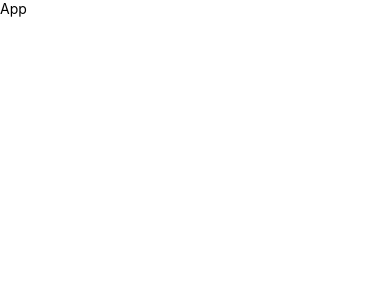
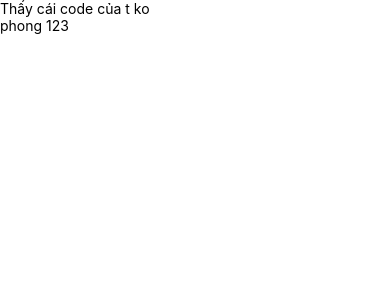
Before and after one commit to theking250902/Mobile_APP, a React Native app in the folder Grocery_app/: screen / in a window 390 px wide. Shown: the top 300 px of the page. Built offline with nearby package versions, Linux system fonts and the light colour scheme.

Commit message:
Update App.js
test02

```diff
--- a/Grocery_app/App.js
+++ b/Grocery_app/App.js
@@ -4,7 +4,8 @@ import React from 'react'
 const App = () => {
   return (
     <View>
-      <Text>App</Text>
+      <Text>Thấy cái code của t ko </Text>
+      <Text>phong 123</Text>
     </View>
   )
 }
```
